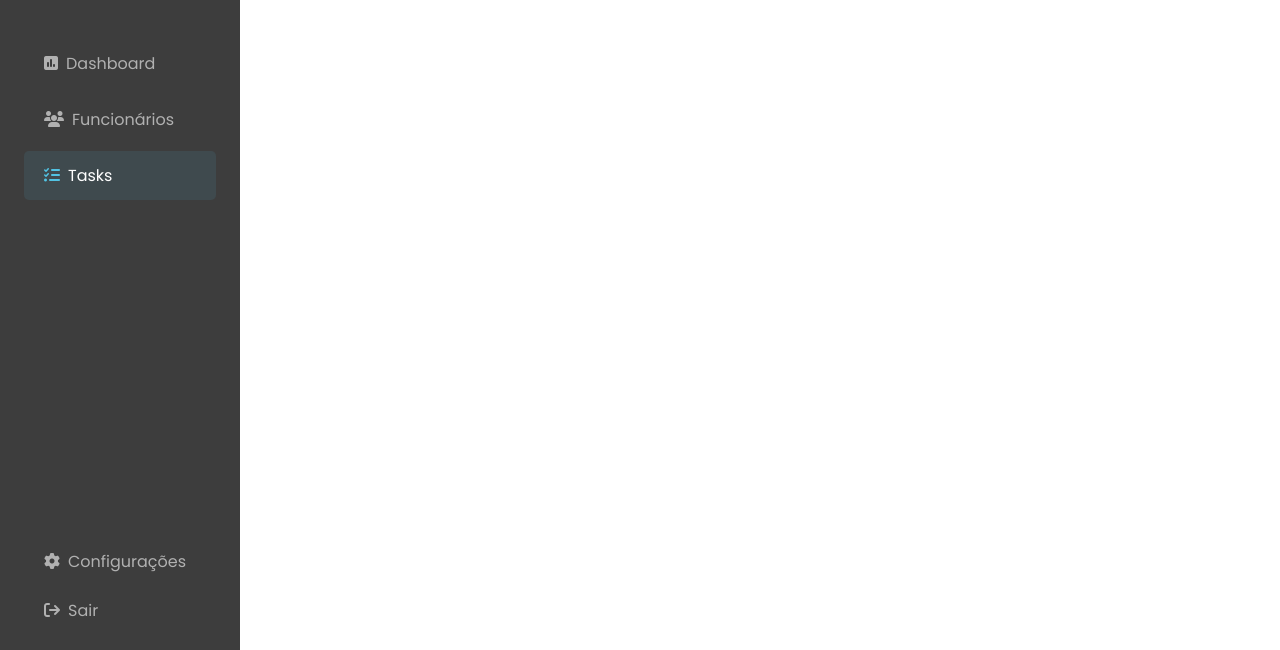
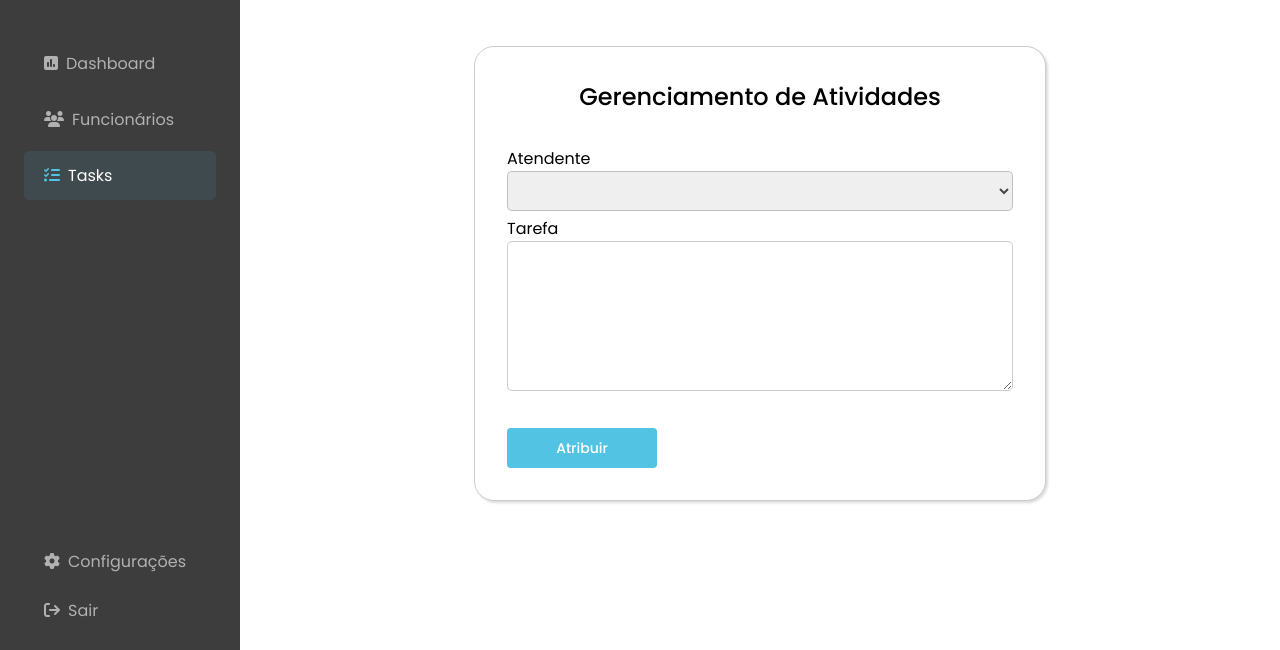
Before and after one commit to CenterWatch/core-watch, a website: page public/gerente/tasks.html in a window 1280 px wide. Shown: the part 150-800 px from the top of the page. Drawn offline with nearby package versions, Linux system fonts and the light colour scheme.

Commit message:
tela de atrubuir tasks

```diff
--- /dev/null
+++ b/public/css/tasks.css
@@ -0,0 +1,66 @@
+.container-task {
+    display: flex;
+    justify-content: center;
+}
+
+.task {
+    background: #fff;
+    border: 1px solid #ccc;
+    padding: 2rem;
+    box-shadow: rgba(0, 0, 0, 0.15) 1.95px 1.95px 2.6px;
+    border-radius: 20px;
+    width: 55%;
+    margin: 2rem;
+}
+
+.task h2 {
+    text-align: center;
+    font-weight: 500;
+}
+
+.card-task {
+    display: flex;
+    flex-direction: column;
+    margin-top: 2rem;
+}
+
+.card-task select, textarea  {
+    outline: none;
+    font-size: 0.9rem;
+    color: rgba(0, 0, 0, 0.7);
+    width: 100%;
+    padding: 0.5rem;
+    border: 1px solid rgba(0, 0, 0, 0.2);
+    border-radius: 5px;
+    box-sizing: border-box;
+    display: block;
+    margin-bottom: 5px;
+}
+
+.card-task textarea {
+    height: 150px;
+
+}
+
+button {
+
+    padding: 0.6rem 1rem;
+    background: #52c3e3;
+    cursor: pointer;
+    color: white;
+    font-size: 14px;
+    font-weight: 500;
+    border: none;
+    border-radius: 4px;
+    transition: all 0.3s ease;
+    /* display: block;  */
+    margin: 0 auto;
+    width: 150px;
+    margin-top: 2rem;
+
+}
+
+
+button:hover {
+    letter-spacing: 0.5px;
+}
--- a/public/gerente/tasks.html
+++ b/public/gerente/tasks.html
@@ -8,6 +8,7 @@
     <link rel="stylesheet" href="../css/navbar.css">
     <link rel="stylesheet" href="../css/dashboards.css">
     <link rel="stylesheet" href="../css/gerente/operador.css">
+    <link rel="stylesheet" href="../css/tasks.css">
     <script src="../js/sessao.js"></script>
     <script src="https://kit.fontawesome.com/384071f692.js" crossorigin="anonymous"></script>
     <script src="../js/sessao.js"></script>
@@ -20,14 +21,17 @@
         <div class="leftbar">
             <div class="links-nav">
                 <img class="logo text-logo" src="https://i.imgur.com/RjhX0a9.png" alt="">
-                <a class="nav-btn" href="dashboard.html"><i class="fa-solid fa-square-poll-vertical"></i><span></i>Dashboard</span></a>
-                <a class="nav-btn" href="funcionarios.html"><i class="fa-solid fa-users"></i></i><span>Funcionários</span></a>
+                <a class="nav-btn" href="dashboard.html"><i
+                        class="fa-solid fa-square-poll-vertical"></i><span></i>Dashboard</span></a>
+                <a class="nav-btn" href="funcionarios.html"><i
+                        class="fa-solid fa-users"></i></i><span>Funcionários</span></a>
                 <a class="nav-btn btn-ativo" href="#"><i class="fa-solid fa-list-check"></i></i><span>Tasks</span></a>
             </div>
             <div class="cfg-nav">
                 <a class="nav-btn" href="configuracoes.html"><i
                         class="fa-solid fa-gear"></i><span>Configurações</span></a>
-                <a class="nav-btn" onclick="sair()"><i class="fa-solid fa-arrow-right-from-bracket"></i><span>Sair</span></a>
+                <a class="nav-btn" onclick="sair()"><i
+                        class="fa-solid fa-arrow-right-from-bracket"></i><span>Sair</span></a>
             </div>
         </div>
         <div class="main">
@@ -48,8 +52,26 @@
                 <div class="titulo">
                     Tasks
                 </div>
+
+                <div class="container-task">
+                    <div class="task">
+                        <h2>Gerenciamento de Atividades</h2>
+
+                        <div class="card-task">
+                            <label for="">Atendente</label>
+                            <select class="select_funcionario" name="" id=""></select>
+
+                            <label for="">Tarefa</label>
+                            <textarea name="" id=""></textarea>
+                        </div>
+                        <div>
+                            <button onclick="atribuir()">Atribuir</button>
+                        </div>
+                    </div>
+                </div>
+
             </div>
-            </div>
+        </div>
     </section>
 </body>
 
```
Also changed, not shown: public/gerente/funcionarios.html (line endings or trailing spaces).
